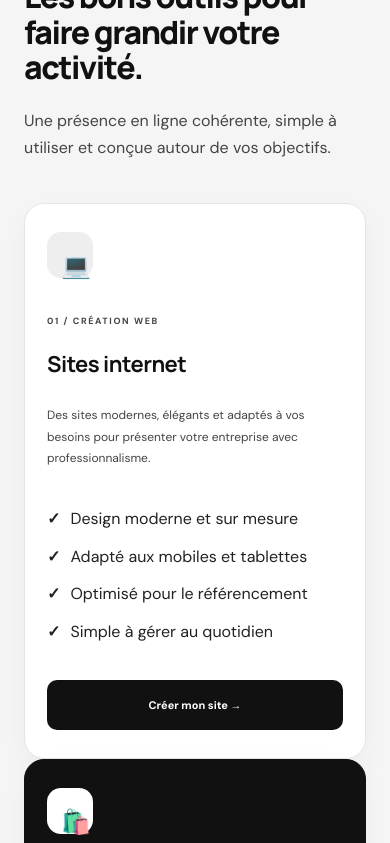
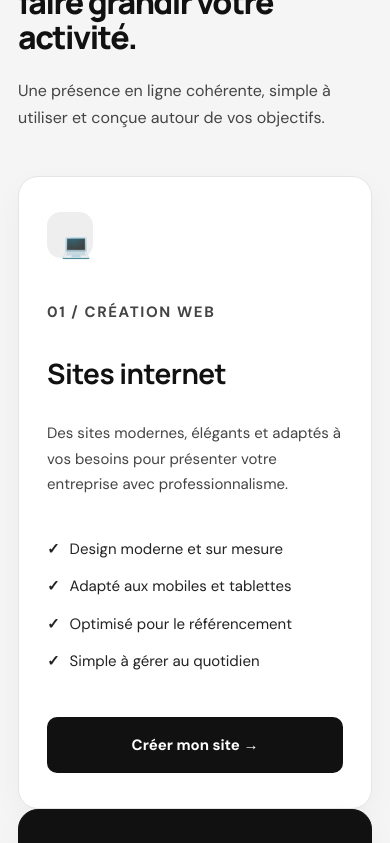
Before and after one commit to Digiwebcomm/digiwebcomm, a plain HTML site: page index.html in a window 390 px wide. Shown: the part 1199-2042 px from the top of the page. Drawn offline with Linux system fonts and the light colour scheme.

Commit message:
Correction disposition des cartes services

```diff
--- a/style.css
+++ b/style.css
@@ -497,3 +497,71 @@
     padding: 28px 22px;
   }
 }
+
+/* CORRECTION AFFICHAGE DES 3 SERVICES */
+
+#services {
+  padding: 90px 24px;
+}
+
+#services .section-heading {
+  max-width: 1100px;
+  margin: 0 auto 45px;
+}
+
+#services .service-grid {
+  display: grid;
+  grid-template-columns: repeat(3, minmax(0, 1fr));
+  gap: 24px;
+  max-width: 1250px;
+  margin: 0 auto;
+  align-items: stretch;
+}
+
+#services .service-card {
+  width: 100%;
+  min-width: 0;
+  padding: 35px 28px;
+  font-size: 16px;
+}
+
+#services .service-card h3 {
+  font-size: 28px;
+  line-height: 1.2;
+  margin: 16px 0;
+}
+
+#services .service-card p,
+#services .service-card li {
+  font-size: 15px;
+  line-height: 1.7;
+}
+
+#services .service-card ul {
+  margin-bottom: 30px;
+}
+
+#services .service-card a {
+  font-size: 15px;
+  padding: 16px 18px;
+  width: 100%;
+  box-sizing: border-box;
+}
+
+/* TABLETTES */
+@media (max-width: 950px) {
+  #services .service-grid {
+    grid-template-columns: repeat(2, minmax(0, 1fr));
+  }
+}
+
+/* TELEPHONES */
+@media (max-width: 650px) {
+  #services {
+    padding: 60px 18px;
+  }
+
+  #services .service-grid {
+    grid-template-columns: 1fr;
+  }
+}
```
